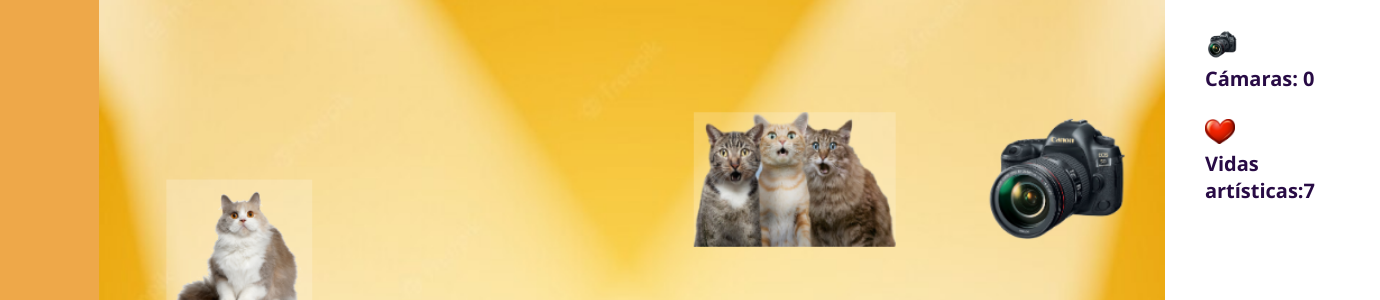
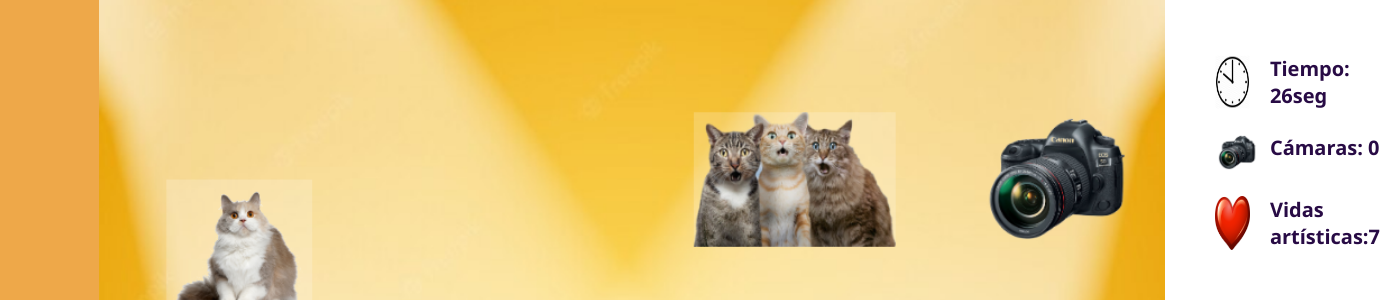
Before and after one commit to DanyRomero/PapaCatzzi, a plain HTML site: page index.html in a window 1280 px wide. Shown: the top 300 px of the page, 1380 px wide, since content can reach past the window. Drawn offline with Linux system fonts and the light colour scheme.

Commit message:
we have time to play

```diff
--- a/index.css
+++ b/index.css
@@ -27,19 +27,32 @@ canvas{
 }
 .info{
     margin-top: 30px;
-    margin-left: 40px;
+    margin-left: 50px;
     font-size: 20px;
     font-family:'Segoe UI', Tahoma, Geneva, Verdana, sans-serif;
     color: rgb(40,11,69);
     font-weight: bold;
+
+
+}
+
+.infoData{
+    display: flex;
+    margin-top: 25px;
 }
 
 .heart{
-    width: 30px;
+    width: 35px;
+    margin-right: 20px;
 }
 
 .camara{
+    width: 45px;
+    margin-right: 10px;
+}
+.clock{
     width: 35px;
+    margin-right: 20px;
 }
 
 button{
--- a/index.html
+++ b/index.html
@@ -13,11 +13,18 @@
         <img class="logo" role="button"src="./images/catCatchLogo.png" alt="">
         <canvas id="lienzo" width="950" height="713"></canvas>
         <div class="info">
-            <img class="camara"src="images/camara2.png" alt="camara">
-            <p>Cámaras: <span id="cams"></span></p>
-            <br>
-            <img class="heart" src="images/hearth.png" alt="heart">
-            <p>Vidas artísticas:<span id="vidas">*</span></p>
+            <div class="infoData">
+                <img class="clock" src="images/clock.png" alt="clock">
+                <p>Tiempo: <span id="clock"></span>seg</p>
+            </div>
+            <div class="infoData">
+                <img class="camara"src="images/camara2.png" alt="camara">
+                <p>Cámaras: <span id="cams"></span></p>
+            </div>
+            <div class="infoData">
+                <img class="heart" src="images/hearth.png" alt="heart">
+                <p>Vidas artísticas:<span id="vidas">*</span></p>
+            </div>
         </div>
     <div>
     <div class="modal">
--- a/index.js
+++ b/index.js
@@ -10,7 +10,7 @@ audioCam.src = "./Sounds/camera-flash.mp3"
 audioCam.volume = 0.1;
 
 
-
+// lose modal
 
 const closeButton = document.querySelector(".close-button");
 const modal = document.querySelector(".modal");
@@ -56,9 +56,7 @@ let ctx = lienzo.getContext("2d");
 //info
 let camarasInfo = document.getElementById("cams");
 let vidasInfo = document.getElementById("vidas");
-
-
-
+let tiempoInfo = document.getElementById("clock");
 
 
  //imagenes
@@ -86,6 +84,7 @@ class Cat{
         this.color= this.color
         this.imagen = imagen;
         this.score = 0;
+        this.time = 30;
     }
 
     moverDerecha(){
@@ -202,6 +201,16 @@ function iniciarJuego(){
     teclas(michi);
     const intervalEscogeCam = setInterval(() => escogeCam(camaras), 4000);
 
+    tiempoInfo.innerHTML = michi.time;
+    const intervalTiempo = setInterval(()=>{
+        michi.time -= 1;
+        tiempoInfo.innerHTML = michi.time;
+        if(michi.time <= 0){
+            clearInterval(intervalJuego);
+            openToggleModal();
+        }
+    },1000);
+
 
     const intervalJuego = setInterval(()=>{
         ctx.clearRect(0,0,950,713);
```
Also changed, not shown: images/clock.png (added), 2 other files.
